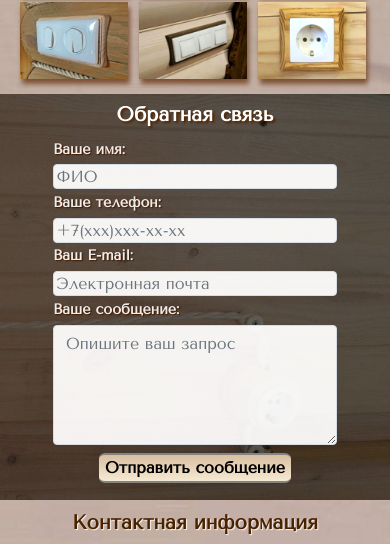
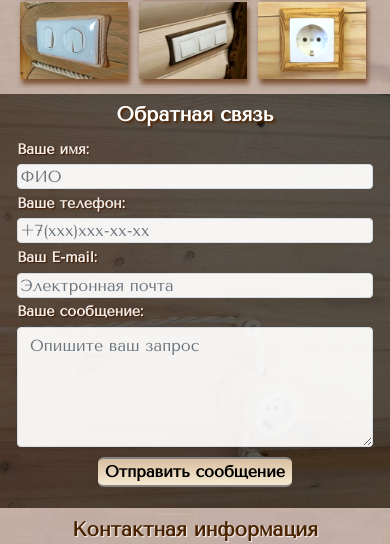
Before and after one commit to AnigalHub/Avacont, a Vue app: page / in a window 390 px wide. Shown: the part 2857-3401 px from the top of the page. Built offline with nearby package versions, Linux system fonts and the light colour scheme; a web font is replaced by a local one.

Commit message:
убраны отступы для удобства на мобильных экранах

```diff
--- a/src/components/feedback.vue
+++ b/src/components/feedback.vue
@@ -99,7 +99,7 @@
             background: rgba(255, 255, 255, 0.88);
         }
         form{
-            padding: 0 10%;
+            padding: 0;
         }
         label {
             margin-bottom: 0.25rem !important;
```
